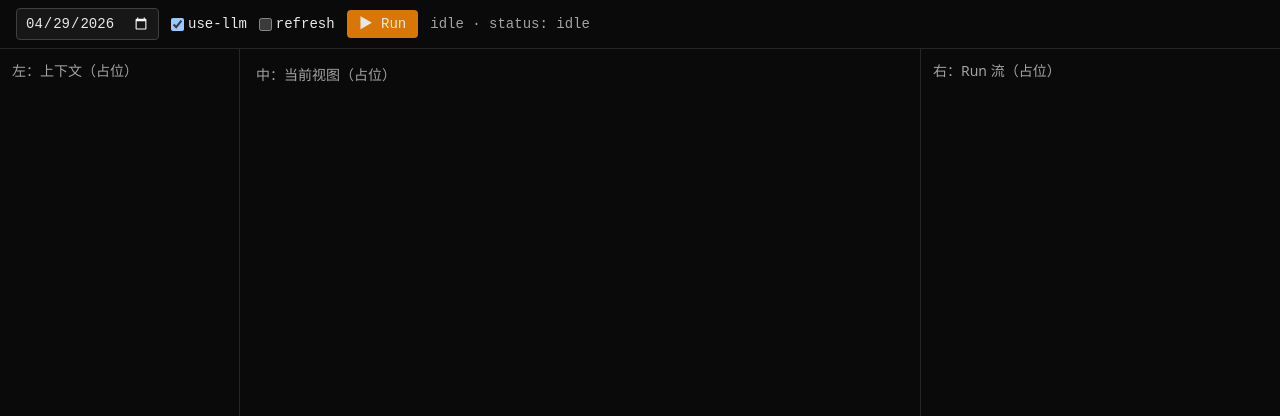
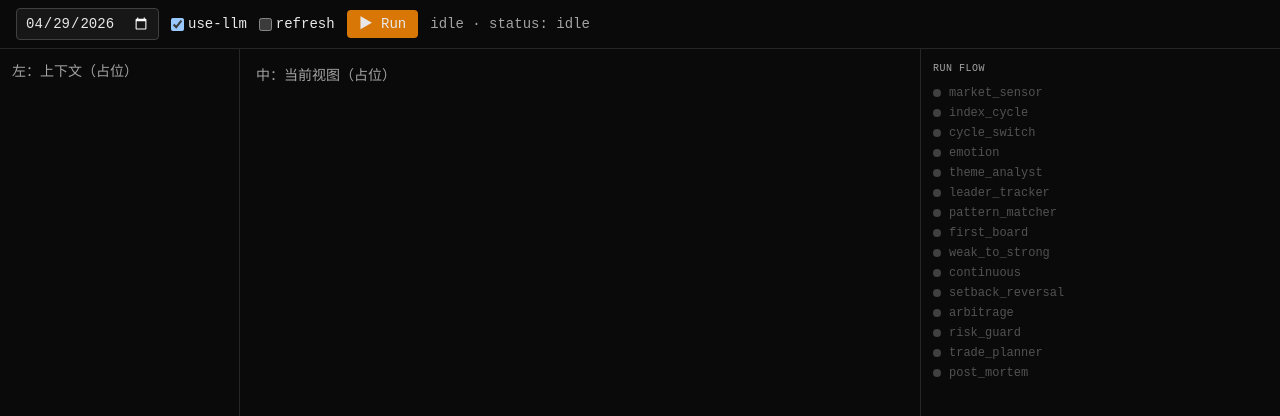
Before and after one commit to KairosPan/Evolving-Alpha, a Next.js app in the folder apps/web/: page /console in a window 1280 px wide. Shown: the top 416 px of the page. Built offline with nearby package versions, Linux system fonts and the light colour scheme.

Commit message:
feat(web): NodeTimeline in right column

```diff
--- a/apps/web/app/console/page.tsx
+++ b/apps/web/app/console/page.tsx
@@ -1,6 +1,7 @@
 'use client';
 import { ThreeColumnLayout } from '@/components/shell/ThreeColumnLayout';
 import { TopBar } from '@/components/shell/TopBar';
+import { NodeTimeline } from '@/components/right-runstream/NodeTimeline';
 
 export default function ConsolePage() {
   return (
@@ -8,7 +9,7 @@ export default function ConsolePage() {
       top={<TopBar />}
       left={<div className="text-sm text-neutral-400">左：上下文（占位）</div>}
       center={<div className="text-sm text-neutral-400">中：当前视图（占位）</div>}
-      right={<div className="text-sm text-neutral-400">右：Run 流（占位）</div>}
+      right={<NodeTimeline />}
     />
   );
 }
--- /dev/null
+++ b/apps/web/components/right-runstream/NodeTimeline.tsx
@@ -0,0 +1,39 @@
+'use client';
+import { useRunStore } from '@/lib/store/runStore';
+
+const ORDER = [
+  'market_sensor', 'index_cycle', 'cycle_switch', 'emotion',
+  'theme_analyst', 'leader_tracker', 'pattern_matcher',
+  'first_board', 'weak_to_strong', 'continuous', 'setback_reversal',
+  'arbitrage', 'risk_guard', 'trade_planner', 'post_mortem',
+] as const;
+
+const DOT_CLASS = {
+  pending: 'bg-neutral-700',
+  running: 'bg-amber-500 animate-pulse',
+  done: 'bg-emerald-500',
+  error: 'bg-red-500',
+} as const;
+
+export function NodeTimeline() {
+  const nodes = useRunStore((s) => s.nodes);
+  const interrupts = useRunStore((s) => s.interrupts);
+  const interruptedNode = interrupts.at(-1)?.node;
+
+  return (
+    <div className="space-y-1 font-mono text-xs">
+      <div className="text-neutral-400 mb-2 text-[10px] uppercase tracking-wider">Run flow</div>
+      {ORDER.map((n) => {
+        const info = nodes[n];
+        const status = interruptedNode === n ? 'running' : (info?.status ?? 'pending');
+        return (
+          <div key={n} className="flex items-center gap-2" title={info?.error ?? ''}>
+            <span className={`inline-block w-2 h-2 rounded-full ${DOT_CLASS[status]}`} />
+            <span className={status === 'pending' ? 'text-neutral-600' : 'text-neutral-200'}>{n}</span>
+            {interruptedNode === n && <span className="text-amber-400">⏸ review</span>}
+          </div>
+        );
+      })}
+    </div>
+  );
+}
```
Also changed, not shown: 1 other file (tests, documents, lock files or other folders).
